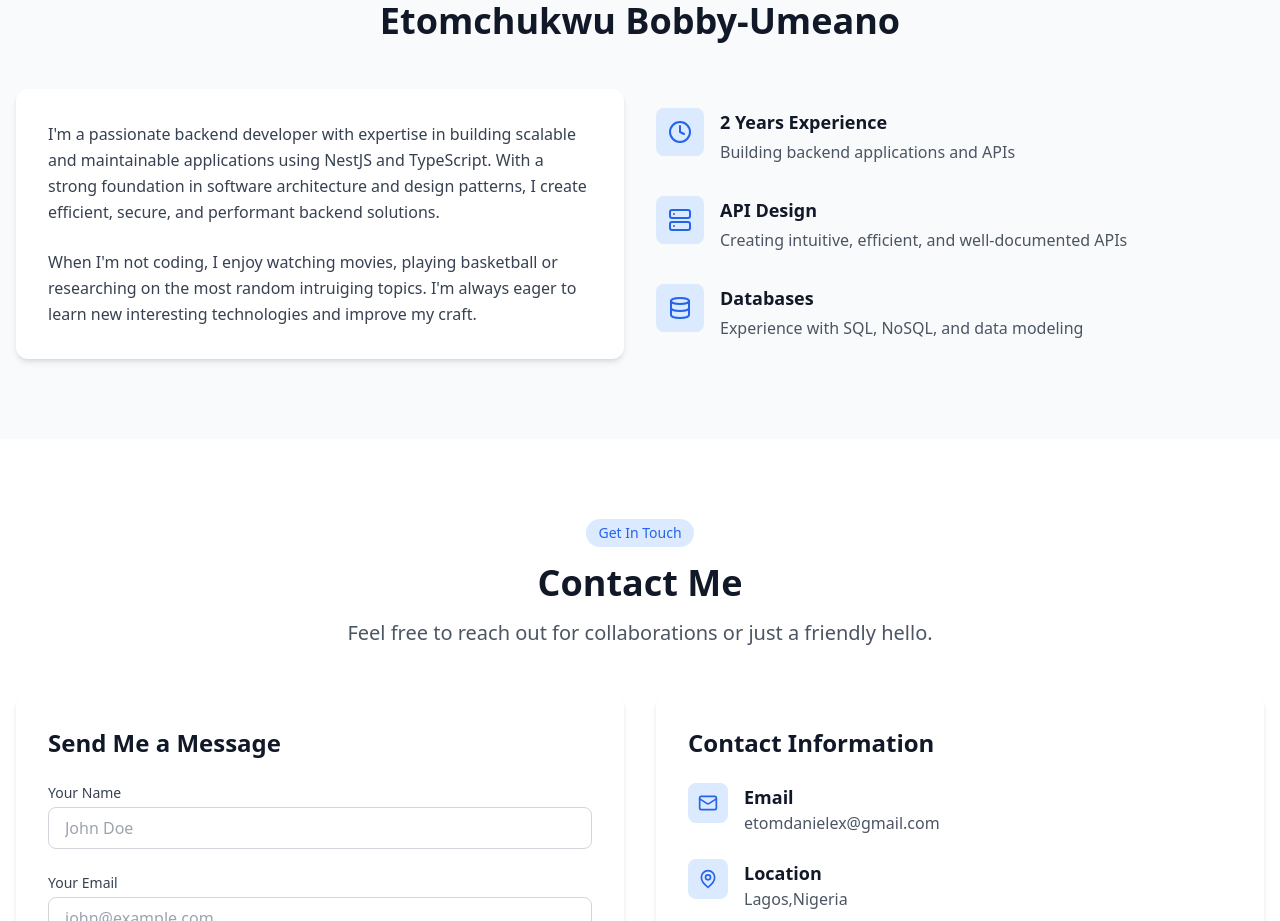
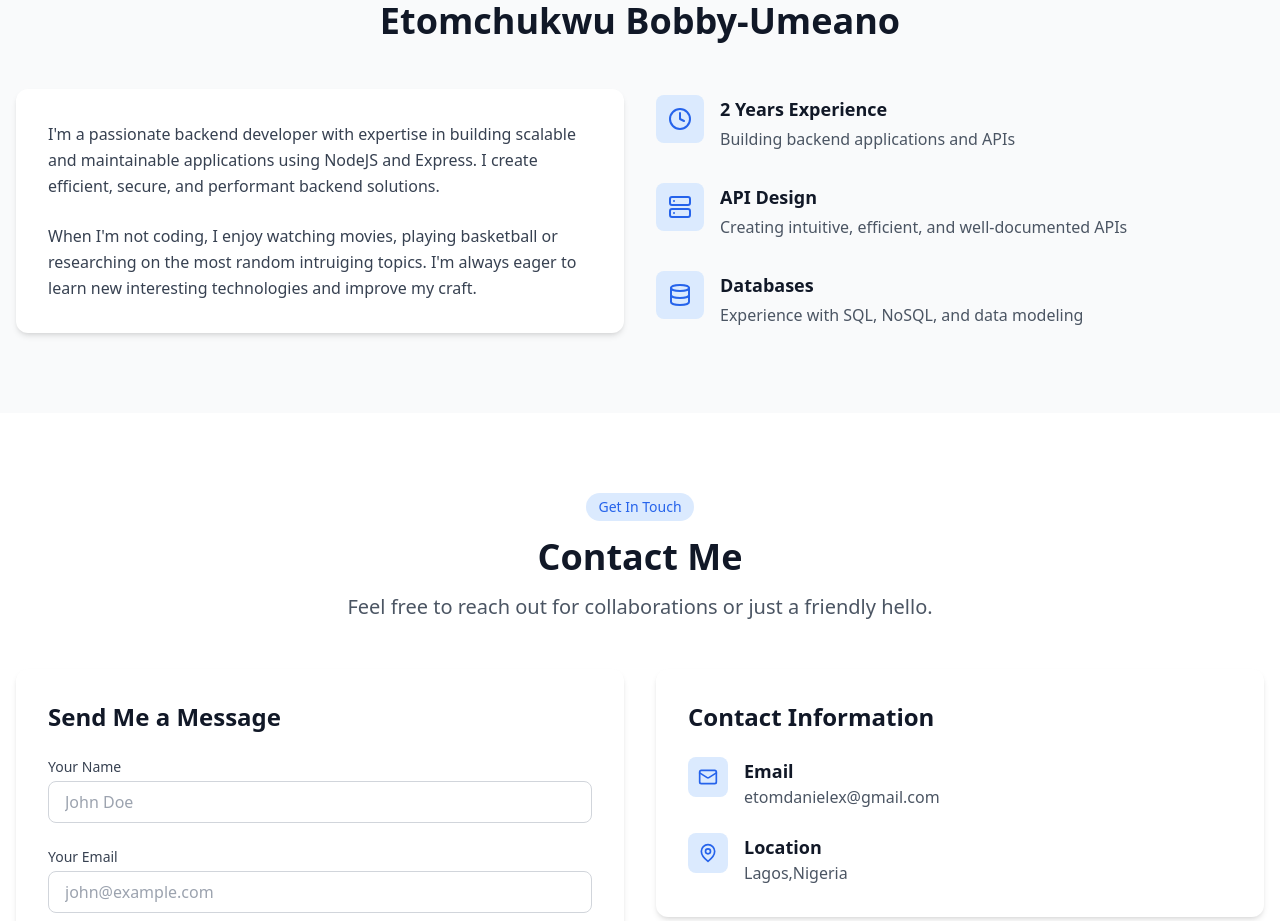
Before and after one commit to EtomCoda/MyPortfolio, a React (Vite) app: page / in a window 1280 px wide. Shown: the part 2360-3281 px from the top of the page. Built offline with nearby package versions, Linux system fonts and the light colour scheme.

Commit message:
Update About.tsx

```diff
--- a/src/components/About.tsx
+++ b/src/components/About.tsx
@@ -44,9 +44,8 @@ const About: React.FC = () => {
           <div className="bg-white dark:bg-gray-800 rounded-xl shadow-md p-6 md:p-8 order-2 md:order-1">
             <p className="text-gray-700 dark:text-gray-300 mb-6 leading-relaxed">
               I'm a passionate backend developer with expertise in building
-              scalable and maintainable applications using NestJS and
-              TypeScript. With a strong foundation in software architecture and
-              design patterns, I create efficient, secure, and performant
+              scalable and maintainable applications using NodeJS and
+              Express. I create efficient, secure, and performant
               backend solutions.
             </p>
 
```
